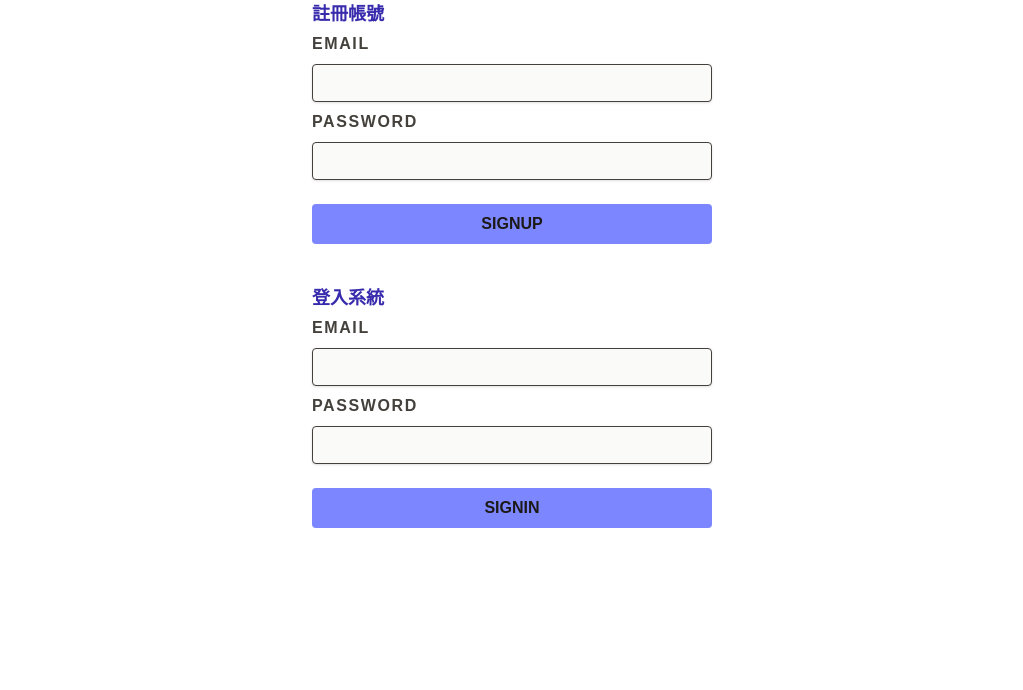
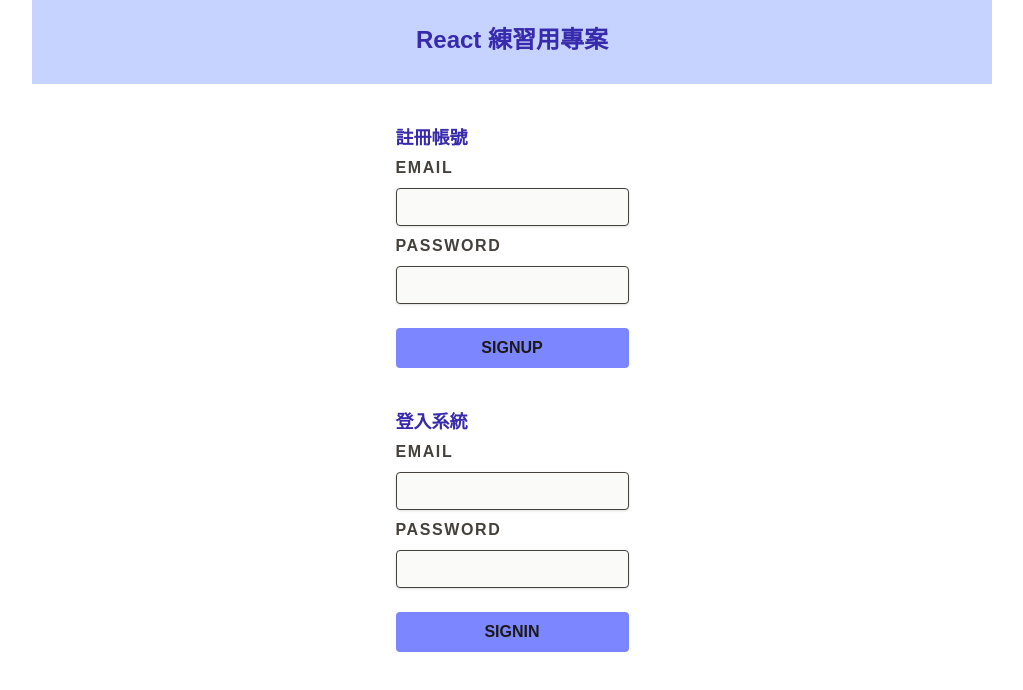
Before and after one commit to yiyun-liao/bootcamp-react-practice, a Next.js app in the folder my-app/: page / in a window 1280 px wide. Shown: the top 690 px of the page, without its empty margins (128-1151 px from the left). Built offline with nearby package versions, Linux system fonts and the light colour scheme.

Commit message:
ui/auth page style

```diff
--- a/my-app/src/app/globals.css
+++ b/my-app/src/app/globals.css
@@ -1,4 +1,8 @@
 @import "tailwindcss";
+
+*, *::before, *::after{
+  box-sizing: border-box;
+}
 
 :root {
   --background: #ffffff;
@@ -12,12 +16,12 @@
   --font-mono: var(--font-geist-mono);
 }
 
-@media (prefers-color-scheme: dark) {
+/* @media (prefers-color-scheme: dark) {
   :root {
     --background: #0a0a0a;
     --foreground: #ededed;
   }
-}
+} */
 
 body {
   background: var(--background);
@@ -29,8 +33,9 @@ body {
 
 main{
   margin: 0 auto;
-  max-width: 400px;
   display: flex;
   flex-direction: column;
+  align-items: center;
+  justify-content: flex-start;
   gap: 40px;
 }
--- a/my-app/src/app/page.tsx
+++ b/my-app/src/app/page.tsx
@@ -1,18 +1,24 @@
 import AuthForm from '../components/AuthForm';
 
 const Page: React.FC = () => {
+    let banner = "w-full px-4 py-6  bg-indigo-200"
+    let authForm = "max-w-sm"
+    let styleH1 = "text-2xl text-indigo-800 font-black pb-1 m-auto text-center";
     let styleH2 = "text-lg text-indigo-800 font-black pb-1";
 
     return (
         <main>
-            <div>
+            <section className={banner}>
+                <h1 className={styleH1}>React 練習用專案</h1>
+            </section>
+            <section className={authForm}>
                 <h2 className={styleH2}>註冊帳號</h2>
                 <AuthForm type="signup" />
-            </div>
-            <div>
+            </section>
+            <section className={authForm}>
                 <h2 className={styleH2}>登入系統</h2>
                 <AuthForm type="signin" />
-            </div>
+            </section>
         </main>
     );
 };
```
